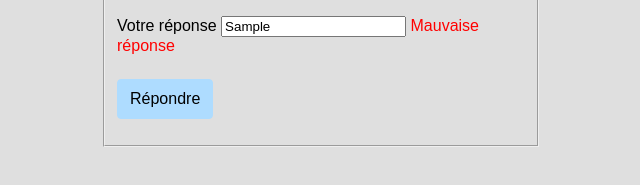
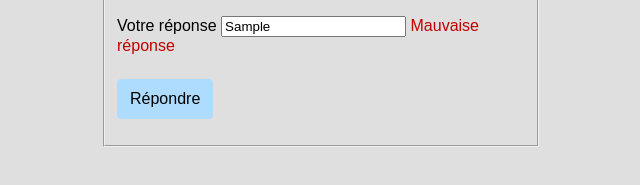
Before and after one commit to Arthure-code/riddle-quest, a plain HTML site: page index.html in a window 1280 px wide. Both pictures are taken after typing "Sample" into the empty fields and a click on the button "Répondre". Shown: the part 249-434 px from the top of the page, 319-959 px from the left. Drawn offline with Linux system fonts and the light colour scheme.

Commit message:
fix: raise the feedback colours to the WCAG 1.4.3 contrast minimum

```diff
--- a/styles/main.css
+++ b/styles/main.css
@@ -76,11 +76,11 @@ button:hover {
 }
 
 #commentaireEnigme {
-    color: green;
+    color: #006400;
 }
 
 #commentaireEnigme.erreur {
-    color: red;
+    color: #c00000;
 }
 
 /* La légende du fieldset remplace l'ancien h2 et doit se placer comme lui :
@@ -97,3 +97,7 @@ legend {
 legend ~ * {
     clear: both;
 }
+
+/* Ces deux teintes remplacent red et green : sur le fond gris de la page,
+   celles-ci donnaient 3,0:1 et 3,9:1, sous les 4,5:1 qu'exige WCAG 2.1
+   (critère 1.4.3). Les nouvelles donnent 4,9:1 et 5,6:1. */
```
